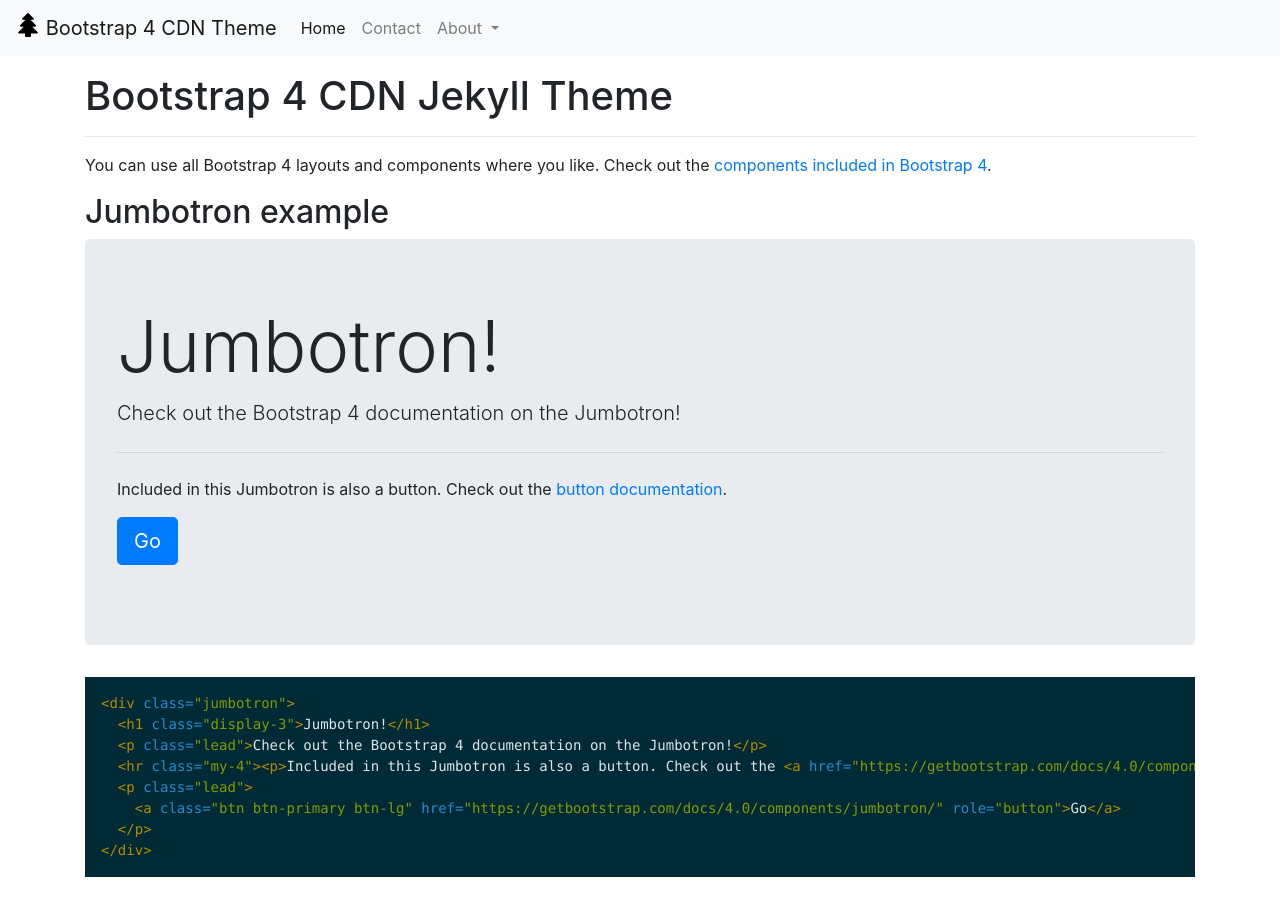
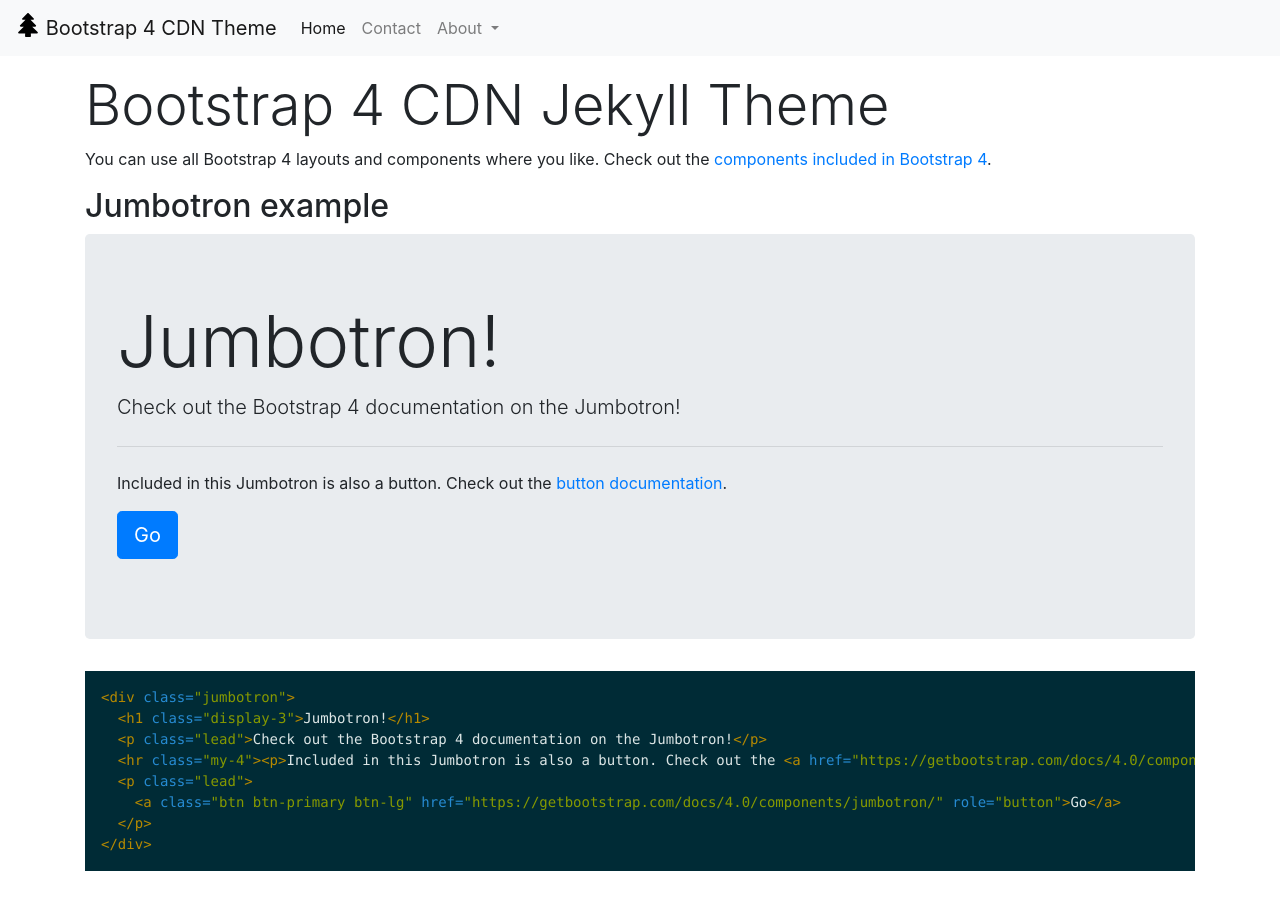
Before and after one commit to dajmcdon/jekyll-navbar, a Jekyll site: the page built from _posts/2018-01-02-bootstrap-4-cdn-jekyll-theme.md, in a window 1280 px wide and 1200 px high. Shown: the top 916 px of the window. Built offline with Jekyll 4.4.1, drawn with Linux system fonts in a browser that asks for light colours.

Commit message:
add fontawesome to layout

```diff
--- a/_layouts/page.html
+++ b/_layouts/page.html
@@ -1,6 +1,5 @@
 ---
 layout: default
 ---
-<h1>{{ page.title }}</h1>
-<hr>
+<h1 class="display-4 d-none d-sm-block"><i class="{{ page.icon | default: "far fa-circle"}}"></i> {{ page.title }}</h1>
 {{ content }}
--- a/_layouts/post.html
+++ b/_layouts/post.html
@@ -1,6 +1,6 @@
 ---
 layout: default
 ---
-<h1>{{ page.title }}</h1>
-<hr>
+<h1 class="display-4 d-none d-sm-block">{{ page.title }}</h1>
 {{ content }}
+<small class="text-muted">{{ page.author }}</small>
```
